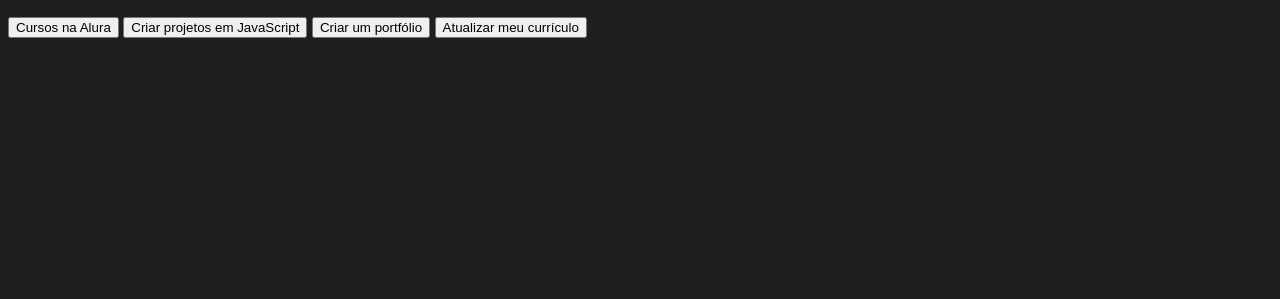
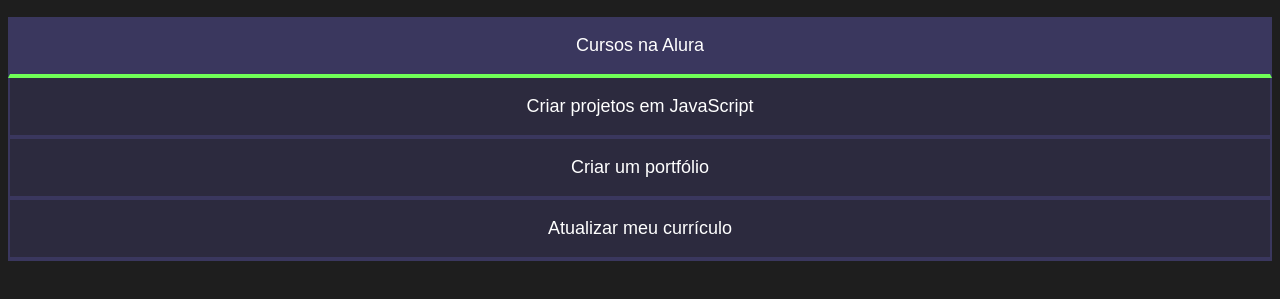
Before and after one commit to afrancosta/carro-do-ovo, a plain HTML site: page carro-do-ovo-main/index.html in a window 1280 px wide. Shown: the part 51-350 px from the top of the page. Drawn offline with Linux system fonts and the light colour scheme.

Commit message:
fran
27mar

```diff
--- a/carro-do-ovo-main/index.html
+++ b/carro-do-ovo-main/index.html
@@ -9,11 +9,12 @@
     <body>
         <section class=”conteudo-principal”></section>
       <h2 class=”titulo-principal”>Meus Objetivos do ano<span>_</span></h2>
+
     <div class=”botoes”>
-        <button class=”botao ativo”>Cursos na Alura</button>
-        <button class=”botao”>Criar projetos em JavaScript</button>
-        <button class=”botao”>Criar um portfólio</button>
-        <button class=”botao”>Atualizar meu currículo</button>
+        <button class="botao ativo">Cursos na Alura</button>
+        <button class="botao">Criar projetos em JavaScript</button>
+        <button class="botao">Criar um portfólio</button>
+        <button class="botao">Atualizar meu currículo</button>
     </div>
     <script src="main.js"></script>
     </body>
--- a/carro-do-ovo-main/main.js
+++ b/carro-do-ovo-main/main.js
@@ -1,5 +1,5 @@
 const botoes = document.querySelectorAll(".botao");
-console.log(botoes)
+
 for (let i=0; i <botoes.lenght; i++) {
     console.log(1);
 for(let i=0;i <botoes.length;i++){
```
